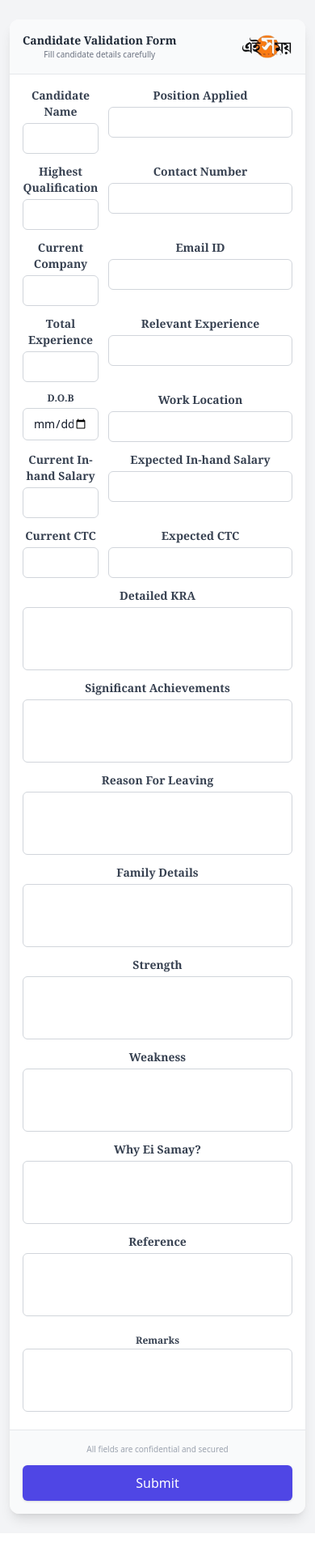
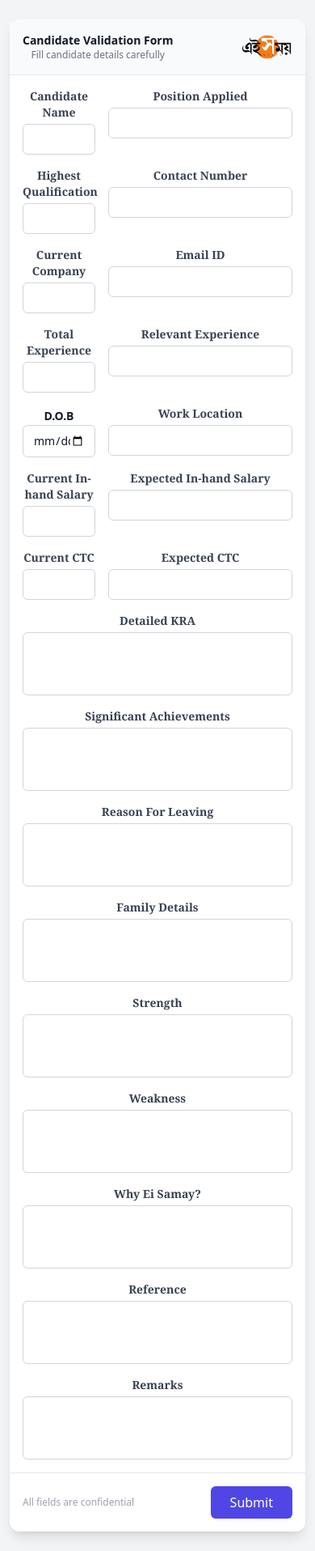
Before and after one commit to aaligerd/dms_admin, a React (Create React App) app: page /candidate-form/1 in a window 390 px wide. Shown: the whole page at 81% size. Before the commit the page ends 1894 px from the top, so only its background shows below. Built offline with nearby package versions, Linux system fonts and the light colour scheme; no server answers; the HTML template or start-up script is replaced by a standard one.

Commit message:
update two form pages
Update Two Form Pages

```diff
--- a/src/pages/CandidateAssessmentForm.jsx
+++ b/src/pages/CandidateAssessmentForm.jsx
@@ -1,48 +1,42 @@
+"use client";
+
 import React, { useState } from "react";
+import axios from "axios";
 
-export default function CandidateAssessmentForm() {
+/* MOVE COMPONENTS OUTSIDE */
 
-    const [formData, setFormData] = useState({});
-
-    const handleChange = (e) => {
-        setFormData({
-            ...formData,
-            [e.target.name]: e.target.value,
-        });
-    };
-
-    const Input = ({ label, name }) => (
+const Input = ({ label, name, value, onChange }) => (
     <div className="flex flex-col gap-1">
         <label className="text-sm font-semibold text-gray-700">{label}</label>
         <input
             name={name}
-                value={formData[name] || ""}
-                onChange={handleChange}
+            value={value || ""}
+            onChange={onChange}
             className="border border-gray-300 rounded-md px-3 py-2 text-sm focus:ring-2 focus:ring-yellow-500 outline-none"
         />
     </div>
 );
 
-    const TextArea = ({ label, name }) => (
+const TextArea = ({ label, name, value, onChange }) => (
     <div className="flex flex-col gap-1 col-span-2">
         <label className="text-sm font-semibold text-gray-700">{label}</label>
         <textarea
             name={name}
             rows={3}
-                value={formData[name] || ""}
-                onChange={handleChange}
+            value={value || ""}
+            onChange={onChange}
             className="border border-gray-300 rounded-md px-3 py-2 text-sm focus:ring-2 focus:ring-yellow-500 outline-none resize-none"
         />
     </div>
 );
 
-    const Rating = ({ label, name }) => (
+const Rating = ({ label, name, value, onChange }) => (
     <div className="flex flex-col gap-2">
         <label className="text-sm font-semibold text-gray-800">{label}</label>
         <select
             name={name}
-                value={formData[name] || ""}
-                onChange={handleChange}
+            value={value || ""}
+            onChange={onChange}
             className="border border-gray-300 rounded-md px-3 py-2 text-sm focus:ring-2 focus:ring-yellow-500"
         >
             <option value="">Select Rating</option>
@@ -54,6 +48,40 @@ export default function CandidateAssessmentForm() {
         </select>
     </div>
 );
+
+export default function CandidateAssessmentForm() {
+
+    const [formData, setFormData] = useState({});
+    const [submitting, setSubmitting] = useState(false);
+
+    const handleChange = (e) => {
+        setFormData({
+            ...formData,
+            [e.target.name]: e.target.value,
+        });
+    };
+
+    /* SUBMIT HANDLER */
+    const handleSubmit = async () => {
+        try {
+            setSubmitting(true);
+
+            const res = await axios.post(
+                `${process.env.REACT_APP_API_BASE_URL}/assessment`,
+                formData
+            );
+
+            console.log("Response:", res.data);
+
+            alert("Assessment submitted successfully");
+
+        } catch (err) {
+            console.error(err);
+            alert("Something went wrong");
+        } finally {
+            setSubmitting(false);
+        }
+    };
 
     return (
         <div className="min-h-screen bg-gray-100 flex justify-center py-6 px-3">
@@ -75,19 +103,14 @@ export default function CandidateAssessmentForm() {
 
                 {/* BASIC DETAILS */}
                 <div className="p-6 grid grid-cols-1 md:grid-cols-2 gap-4">
-
-                    <Input label="Applicant Name" name="applicantName" />
-                    <Input label="Position" name="position" />
-
-                    <Input label="Department" name="department" />
-                    <Input label="HR Name" name="hrName" />
-
-                    <Input label="Current Organisation" name="organisation" />
-                    <Input label="Total Experience" name="experience" />
-
-                    <Input label="Highest Qualification" name="qualification" />
-                    <Input label="Notice Period" name="noticePeriod" />
-
+                    <Input label="Applicant Name" name="applicantName" value={formData.applicantName} onChange={handleChange} />
+                    <Input label="Position" name="position" value={formData.position} onChange={handleChange} />
+                    <Input label="Department" name="department" value={formData.department} onChange={handleChange} />
+                    <Input label="HR Name" name="hrName" value={formData.hrName} onChange={handleChange} />
+                    <Input label="Current Organisation" name="organisation" value={formData.organisation} onChange={handleChange} />
+                    <Input label="Total Experience" name="experience" value={formData.experience} onChange={handleChange} />
+                    <Input label="Highest Qualification" name="qualification" value={formData.qualification} onChange={handleChange} />
+                    <Input label="Notice Period" name="noticePeriod" value={formData.noticePeriod} onChange={handleChange} />
                 </div>
 
                 {/* INSTRUCTION */}
@@ -95,13 +118,11 @@ export default function CandidateAssessmentForm() {
                     Please evaluate the candidate using the rating scale below.
                 </div>
 
-                {/* SECTION COMPONENT */}
+                {/* SECTIONS */}
                 {[
                     {
                         title: "1. General Background",
-                        fields: [
-                            { label: "Background Assessment", name: "background" }
-                        ]
+                        fields: [{ label: "Background Assessment", name: "background" }]
                     },
                     {
                         title: "2. Technical Competency",
@@ -132,24 +153,29 @@ export default function CandidateAssessmentForm() {
                         ]
                     }
                 ].map((section, i) => (
-
                     <div key={i} className="px-6 pb-6">
 
-                        {/* SECTION TITLE */}
                         <div className="bg-yellow-400 px-4 py-2 font-semibold text-sm rounded">
                             {section.title}
                         </div>
 
-                        {/* SECTION CONTENT */}
                         <div className="mt-4 grid grid-cols-1 md:grid-cols-2 gap-4">
-
                             {section.fields.map((f, idx) => (
                                 <React.Fragment key={idx}>
-                                    <Rating label={f.label} name={`${f.name}_rating`} />
-                                    <TextArea label="Assessment Notes" name={`${f.name}_note`} />
+                                    <Rating
+                                        label={f.label}
+                                        name={`${f.name}_rating`}
+                                        value={formData[`${f.name}_rating`]}
+                                        onChange={handleChange}
+                                    />
+                                    <TextArea
+                                        label="Assessment Notes"
+                                        name={`${f.name}_note`}
+                                        value={formData[`${f.name}_note`]}
+                                        onChange={handleChange}
+                                    />
                                 </React.Fragment>
                             ))}
-
                         </div>
 
                     </div>
@@ -164,25 +190,18 @@ export default function CandidateAssessmentForm() {
 
                     <div className="mt-4 space-y-5">
 
-                        {/* Cumulative Score */}
-                        <div>
-                            <Input label="Cumulative Score" name="score" />
-                        </div>
-
-                        {/* Remarks */}
-                        <div>
-                            <TextArea label="Overall Remarks" name="remarks" />
-                        </div>
+                        <Input label="Cumulative Score" name="score" value={formData.score} onChange={handleChange} />
+                        <TextArea label="Overall Remarks" name="remarks" value={formData.remarks} onChange={handleChange} />
 
                         {/* DECISION */}
                         <div className="flex flex-col sm:flex-row gap-3 justify-center">
-
                             {["Proceed", "Hold", "Reject"].map((btn, i) => (
                                 <button
                                     key={i}
                                     type="button"
                                     onClick={() => setFormData({ ...formData, decision: btn })}
-                                    className={`w-full sm:w-auto px-5 py-3 rounded-md font-semibold shadow text-sm transition ${btn === "Proceed"
+                                    className={`w-full sm:w-auto px-5 py-3 rounded-md font-semibold shadow text-sm transition
+                                    ${btn === "Proceed"
                                             ? "bg-green-500 text-white"
                                             : btn === "Hold"
                                                 ? "bg-yellow-400 text-black"
@@ -194,15 +213,12 @@ export default function CandidateAssessmentForm() {
                                     {btn}
                                 </button>
                             ))}
-
                         </div>
 
-                        {/* SIGNATURE SECTION */}
+                        {/* SIGNATURE */}
                         <div className="grid grid-cols-1 sm:grid-cols-2 gap-4">
-
-                            <Input label="Signature" name="signature" />
-                            <Input label="Name & Designation" name="designation" />
-
+                            <Input label="Signature" name="signature" value={formData.signature} onChange={handleChange} />
+                            <Input label="Name & Designation" name="designation" value={formData.designation} onChange={handleChange} />
                         </div>
 
                     </div>
@@ -212,10 +228,15 @@ export default function CandidateAssessmentForm() {
                 {/* SUBMIT */}
                 <div className="px-6 py-4 border-t bg-gray-50 flex justify-end">
                     <button
-                        onClick={() => console.log(formData)}
-                        className="bg-indigo-600 text-white px-6 py-2 rounded hover:bg-indigo-700 transition-all"
+                        onClick={handleSubmit}
+                        disabled={submitting}
+                        className={`px-6 py-2 rounded text-white transition-all
+                            ${submitting
+                                ? "bg-gray-400"
+                                : "bg-indigo-600 hover:bg-indigo-700"
+                            }`}
                     >
-                        Submit Form
+                        {submitting ? "Submitting..." : "Submit Form"}
                     </button>
                 </div>
 
--- a/src/pages/CandidateForm.jsx
+++ b/src/pages/CandidateForm.jsx
@@ -1,45 +1,69 @@
+"use client";
+
 import React, { useEffect, useState } from "react";
 import { useParams } from "react-router-dom";
 import axios from "axios";
+
+/* MOVED OUTSIDE (FIXES INPUT FOCUS ISSUE) */
+const Input = ({ label, name, value, onChange, type = "text", inputStyle }) => (
+    <div className="flex flex-col gap-1">
+        <label className="text-sm font-semibold text-gray-700 font-serif">
+            {label}
+        </label>
+        <input
+            type={type}
+            name={name}
+            value={value || ""}
+            onChange={onChange}
+            className={`${inputStyle} text-center`}
+        />
+    </div>
+);
+
+const TextArea = ({ label, name, value, onChange, inputStyle }) => (
+    <div className="flex flex-col gap-1 col-span-2">
+        <label className="text-sm font-semibold text-gray-700 font-serif">
+            {label}
+        </label>
+        <textarea
+            name={name}
+            rows={3}
+            value={value || ""}
+            onChange={onChange}
+            className={`${inputStyle} resize-none`}
+        />
+    </div>
+);
 
 export default function CandidateForm() {
     const { candidate_id } = useParams();
 
     const [formData, setFormData] = useState({});
     const [loading, setLoading] = useState(true);
+    const [submitting, setSubmitting] = useState(false);
+
+    const inputStyle =
+        "border border-gray-300 rounded-md px-3 py-2 text-sm bg-white focus:ring-2 focus:ring-indigo-500 outline-none w-full";
 
     /* FORMAT DATE */
     const formatDate = (date) => {
         if (!date) return "";
-
         const d = new Date(date);
-        const year = d.getFullYear();
-        const month = String(d.getMonth() + 1).padStart(2, "0");
-        const day = String(d.getDate()).padStart(2, "0");
-
-        return `${year}-${month}-${day}`;
+        return `${d.getFullYear()}-${String(d.getMonth() + 1).padStart(2, "0")}-${String(d.getDate()).padStart(2, "0")}`;
     };
 
     /* AGE CALCULATION */
     const calculateAge = (dob) => {
         if (!dob) return "";
-
         const birth = new Date(dob);
         const today = new Date();
-
         let age = today.getFullYear() - birth.getFullYear();
         const m = today.getMonth() - birth.getMonth();
-
-        if (m < 0 || (m === 0 && today.getDate() < birth.getDate())) {
-            age--;
-        }
-
+        if (m < 0 || (m === 0 && today.getDate() < birth.getDate())) age--;
         return age;
     };
 
-    const inputStyle =
-        "border border-gray-300 rounded-md px-3 py-2 text-sm bg-white focus:ring-2 focus:ring-indigo-500 outline-none w-full";
-
+    /* FETCH DATA */
     useEffect(() => {
         const fetchCandidate = async () => {
             try {
@@ -89,46 +113,39 @@ export default function CandidateForm() {
         if (candidate_id) fetchCandidate();
     }, [candidate_id]);
 
+    /* HANDLE CHANGE */
     const handleChange = (e) => {
-        setFormData({
-            ...formData,
+        setFormData((prev) => ({
+            ...prev,
             [e.target.name]: e.target.value,
-        });
+        }));
     };
 
-    /* INPUT COMPONENT */
-    const Input = ({ label, name, type = "text" }) => (
-        <div className="flex flex-col gap-1">
-            <label className="text-sm font-semibold text-gray-700 font-serif">
-                {label}
-            </label>
-            <input
-                type={type}
-                name={name}
-                value={formData[name] || ""}
-                onChange={handleChange}
-                className={`${inputStyle} text-center`}
-            />
-        </div>
-    );
+    /* SUBMIT */
+    const handleSubmit = async () => {
+    try {
+        setSubmitting(true);
 
-    /* TEXTAREA COMPONENT */
-    const TextArea = ({ label, name }) => (
-        <div className="flex flex-col gap-1 col-span-2">
-            <label className="text-sm font-semibold text-gray-700 font-serif">
-                {label}
-            </label>
-            <textarea
-                name={name}
-                rows={3}
-                value={formData[name] || ""}
-                onChange={handleChange}
-                className={`${inputStyle} resize-none`}
-            />
-        </div>
-    );
+        const res = await axios.post(
+            `${process.env.REACT_APP_API_BASE_URL}/assessment`,
+            formData
+        );
 
-    /* LOADING UI */
+        console.log("Response:", res.data);
+
+        alert("Assessment submitted successfully");
+
+        // CLEAR ALL INPUT FIELDS
+        setFormData({});
+
+    } catch (err) {
+        console.error(err);
+        alert("Something went wrong");
+    } finally {
+        setSubmitting(false);
+    }
+};
+
     if (loading) {
         return (
             <div className="h-screen flex items-center justify-center">
@@ -139,117 +156,89 @@ export default function CandidateForm() {
 
     return (
         <div className="min-h-screen bg-gray-100 flex justify-center px-3 sm:px-4 py-6 sm:py-10">
-
-            {/* FORM LAYOUT */}
             <div className="bg-white w-full max-w-4xl rounded-xl shadow-lg overflow-hidden">
 
                 {/* HEADER */}
-                <div className="px-4 sm:px-6 py-4 border-b bg-gray-50 flex items-center justify-between">
-
-                    {/* LEFT */}
+                <div className="px-4 sm:px-6 py-4 border-b bg-gray-50 flex justify-between items-center">
                     <div>
-                        <h1 className="text-sm sm:text-lg md:text-xl font-bold text-gray-800 font-serif">
+                        <h1 className="text-sm sm:text-lg md:text-xl font-bold">
                             Candidate Validation Form
                         </h1>
-                        <p className="text-[10px] sm:text-xs text-gray-500">
+                        <p className="text-xs text-gray-500">
                             Fill candidate details carefully
                         </p>
                     </div>
 
-                    {/* RIGHT (LOGO) */}
-                    <img
-                        src="/eisamay.png"
-                        alt="logo"
-                        className="w-16 sm:w-20 object-contain"
-                    />
+                    <img src="/eisamay.png" alt="logo" className="w-16 sm:w-20" />
                 </div>
 
-                {/* FORM BODY */}
+                {/* FORM */}
                 <div className="p-4 sm:p-6">
+                    <div className="grid grid-cols-1 sm:grid-cols-2 gap-4">
 
-                    {/* GRID */}
-                    <div className="grid grid-cols-1 sm:grid-cols-2 gap-3 sm:gap-4">
+                        <Input label="Candidate Name" name="candidateName" value={formData.candidateName} onChange={handleChange} inputStyle={inputStyle} />
+                        <Input label="Position Applied" name="position" value={formData.position} onChange={handleChange} inputStyle={inputStyle} />
+                        <Input label="Highest Qualification" name="qualification" value={formData.qualification} onChange={handleChange} inputStyle={inputStyle} />
+                        <Input label="Contact Number" name="contact" value={formData.contact} onChange={handleChange} inputStyle={inputStyle} />
+                        <Input label="Current Company" name="currentCompany" value={formData.currentCompany} onChange={handleChange} inputStyle={inputStyle} />
+                        <Input label="Email ID" name="email" type="email" value={formData.email} onChange={handleChange} inputStyle={inputStyle} />
 
-                        <Input label="Candidate Name" name="candidateName" />
-                        <Input label="Position Applied" name="position" />
-
-                        <Input label="Highest Qualification" name="qualification" />
-                        <Input label="Contact Number" name="contact" />
-
-                        <Input label="Current Company" name="currentCompany" />
-                        <Input label="Email ID" name="email" type="email" />
-
-                        <Input label="Total Experience" name="totalExperience" />
-                        <Input label="Relevant Experience" name="relevantExperience" />
+                        <Input label="Total Experience" name="totalExperience" value={formData.totalExperience} onChange={handleChange} inputStyle={inputStyle} />
+                        <Input label="Relevant Experience" name="relevantExperience" value={formData.relevantExperience} onChange={handleChange} inputStyle={inputStyle} />
 
                         {/* DOB */}
-                        <div className="flex flex-col gap-1">
-                            <label className="text-xs sm:text-sm font-semibold text-gray-700 font-serif">
-                                D.O.B
-                            </label>
+                        <div>
+                            <label className="text-sm font-semibold">D.O.B</label>
                             <input
                                 type="date"
                                 name="dob"
                                 value={formData.dob || ""}
                                 onChange={handleChange}
-                                className={`${inputStyle} text-center`}
+                                className={inputStyle}
                             />
                             {formData.dob && (
-                                <span className="text-[10px] sm:text-xs text-gray-500">
-                                    Age: {calculateAge(formData.dob)} years
-                                </span>
+                                <p className="text-xs text-gray-500">
+                                    Age: {calculateAge(formData.dob)}
+                                </p>
                             )}
                         </div>
 
-                        <Input label="Work Location" name="location" />
+                        <Input label="Work Location" name="location" value={formData.location} onChange={handleChange} inputStyle={inputStyle} />
+                        <Input label="Current In-hand Salary" name="currentInHand" value={formData.currentInHand} onChange={handleChange} inputStyle={inputStyle} />
+                        <Input label="Expected In-hand Salary" name="expectedInHand" value={formData.expectedInHand} onChange={handleChange} inputStyle={inputStyle} />
+                        <Input label="Current CTC" name="currentCTC" value={formData.currentCTC} onChange={handleChange} inputStyle={inputStyle} />
+                        <Input label="Expected CTC" name="expectedCTC" value={formData.expectedCTC} onChange={handleChange} inputStyle={inputStyle} />
 
-                        <Input label="Current In-hand Salary" name="currentInHand" />
-                        <Input label="Expected In-hand Salary" name="expectedInHand" />
-
-                        <Input label="Current CTC" name="currentCTC" />
-                        <Input label="Expected CTC" name="expectedCTC" />
-
-                        <TextArea label="Detailed KRA" name="kra" />
-                        <TextArea label="Significant Achievements" name="achievements" />
-                        <TextArea label="Reason For Leaving" name="reason" />
-                        <TextArea label="Family Details" name="family" />
-                        <TextArea label="Strength" name="strength" />
-                        <TextArea label="Weakness" name="weakness" />
-                        <TextArea label="Why Ei Samay?" name="why" />
-                        <TextArea label="Reference" name="reference" />
+                        <TextArea label="Detailed KRA" name="kra" value={formData.kra} onChange={handleChange} inputStyle={inputStyle} />
+                        <TextArea label="Significant Achievements" name="achievements" value={formData.achievements} onChange={handleChange} inputStyle={inputStyle} />
+                        <TextArea label="Reason For Leaving" name="reason" value={formData.reason} onChange={handleChange} inputStyle={inputStyle} />
+                        <TextArea label="Family Details" name="family" value={formData.family} onChange={handleChange} inputStyle={inputStyle} />
+                        <TextArea label="Strength" name="strength" value={formData.strength} onChange={handleChange} inputStyle={inputStyle} />
+                        <TextArea label="Weakness" name="weakness" value={formData.weakness} onChange={handleChange} inputStyle={inputStyle} />
+                        <TextArea label="Why Ei Samay?" name="why" value={formData.why} onChange={handleChange} inputStyle={inputStyle} />
+                        <TextArea label="Reference" name="reference" value={formData.reference} onChange={handleChange} inputStyle={inputStyle} />
+                        <TextArea label="Remarks" name="remarks" value={formData.remarks} onChange={handleChange} inputStyle={inputStyle} />
 
                     </div>
-
-                    {/* REMARKS */}
-                    <div className="mt-4">
-                        <label className="text-xs sm:text-sm font-semibold text-gray-700 font-serif">
-                            Remarks
-                        </label>
-                        <textarea
-                            name="remarks"
-                            rows={3}
-                            value={formData.remarks || ""}
-                            onChange={handleChange}
-                            className={`${inputStyle} resize-none`}
-                        />
-                    </div>
-
                 </div>
 
-                {/* BUTTON PART */}
-                <div className="px-4 sm:px-6 py-4 border-t bg-gray-50 flex flex-col sm:flex-row gap-3 sm:gap-0 justify-between items-center">
-
-                    <p className="text-[10px] sm:text-xs text-gray-400 text-center sm:text-left">
-                        All fields are confidential and secured
+                {/* BUTTON */}
+                <div className="p-4 border-t flex justify-between items-center">
+                    <p className="text-xs text-gray-400">
+                        All fields are confidential
                     </p>
 
                     <button
-                        onClick={() => console.log(formData)}
-                        className="w-full sm:w-auto bg-indigo-600 text-white px-6 py-2.5 rounded-md shadow hover:bg-indigo-700 transition-all"
+                        onClick={handleSubmit}
+                        disabled={submitting}
+                        className={`px-6 py-2 rounded-md text-white ${
+                            submitting
+                                ? "bg-gray-400"
+                                : "bg-indigo-600 hover:bg-indigo-700"
+                        }`}
                     >
-                        Submit
+                        {submitting ? "Submitting..." : "Submit"}
                     </button>
-
                 </div>
 
             </div>
```
Lines whose indentation alone changed are shown as unchanged.
